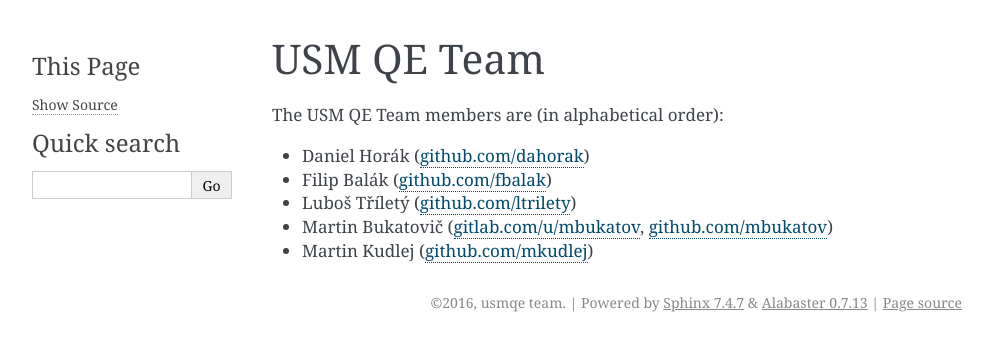
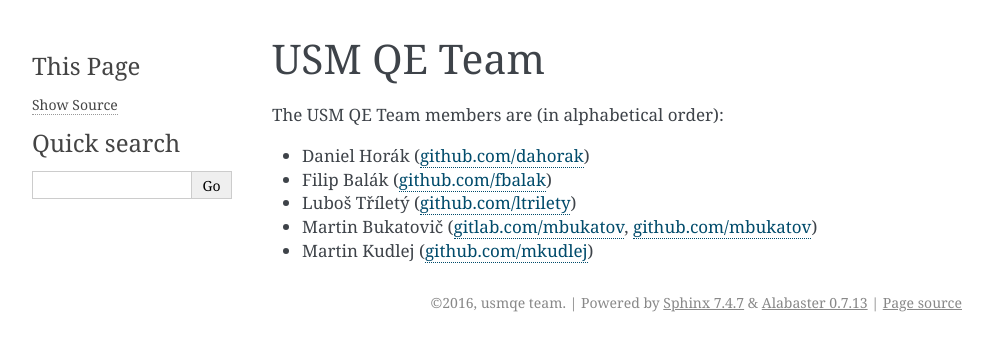
Before and after one commit to usmqe/usmqe-tests, a Sphinx documentation site: the page built from docs/usmqe_team.rst, in a window 1280 px wide. Shown: the top 351 px of the page, without its empty margins (148-1141 px from the left). Built offline with Sphinx 7.4.7, drawn with Linux system fonts in a browser that asks for light colours.

```diff
--- a/docs/usmqe_team.rst
+++ b/docs/usmqe_team.rst
@@ -7,7 +7,7 @@ The USM QE Team members are (in alphabetical order):
 * Daniel Horák (`github.com/dahorak`_)
 * Filip Balák (`github.com/fbalak`_)
 * Luboš Tříletý (`github.com/ltrilety`_)
-* Martin Bukatovič (`gitlab.com/u/mbukatov`_, `github.com/mbukatov`_)
+* Martin Bukatovič (`gitlab.com/mbukatov`_, `github.com/mbukatov`_)
 * Martin Kudlej (`github.com/mkudlej`_)
 
 
@@ -16,4 +16,4 @@ The USM QE Team members are (in alphabetical order):
 .. _`github.com/ltrilety`: https://github.com/ltrilety
 .. _`github.com/mbukatov`: https://github.com/mbukatov
 .. _`github.com/mkudlej`: https://github.com/mkudlej
-.. _`gitlab.com/u/mbukatov`: https://gitlab.com/u/mbukatov
+.. _`gitlab.com/mbukatov`: https://gitlab.com/mbukatov
```
